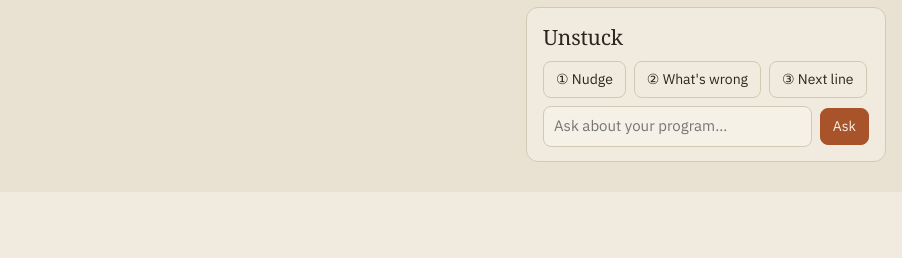
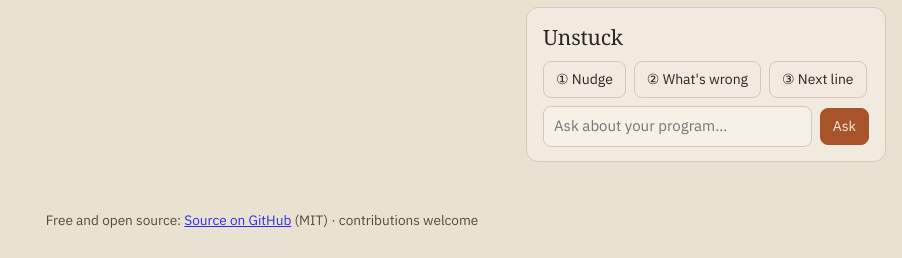
Before and after one commit to kvk-code/kiranvk-lexyacc-lab, a PHP site: page / in a window 1280 px wide. Shown: the part 1082-1340 px from the top of the page, without its empty margins (378-1280 px from the left). Before the commit the page ends 1244 px from the top, so only its background shows below. Run offline with PHP 8.4, Linux system fonts and the light colour scheme; some web fonts are replaced.

Commit message:
sync: mirror of https://kiranvk.me/compiler-lab/lexyacc/ (2026-10-24 22:51 IST)

```diff
--- a/index.php
+++ b/index.php
@@ -191,6 +191,7 @@ $v = fn($f) => $f . '?v=' . @filemtime(__DIR__ . '/' . $f);
     </aside>
   </div>
 </main>
+<p class="src-link" style="text-align:center;font-size:.85rem;opacity:.8;margin:18px 0 28px">Free and open source: <a href="https://github.com/kvk-code/kiranvk-lexyacc-lab" rel="noopener" target="_blank">Source on GitHub</a> (MIT) · contributions welcome</p>
 
 <div class="modal hidden" id="modal"><div class="box">
   <h3>AI tutor: your own free NVIDIA key</h3>
```
